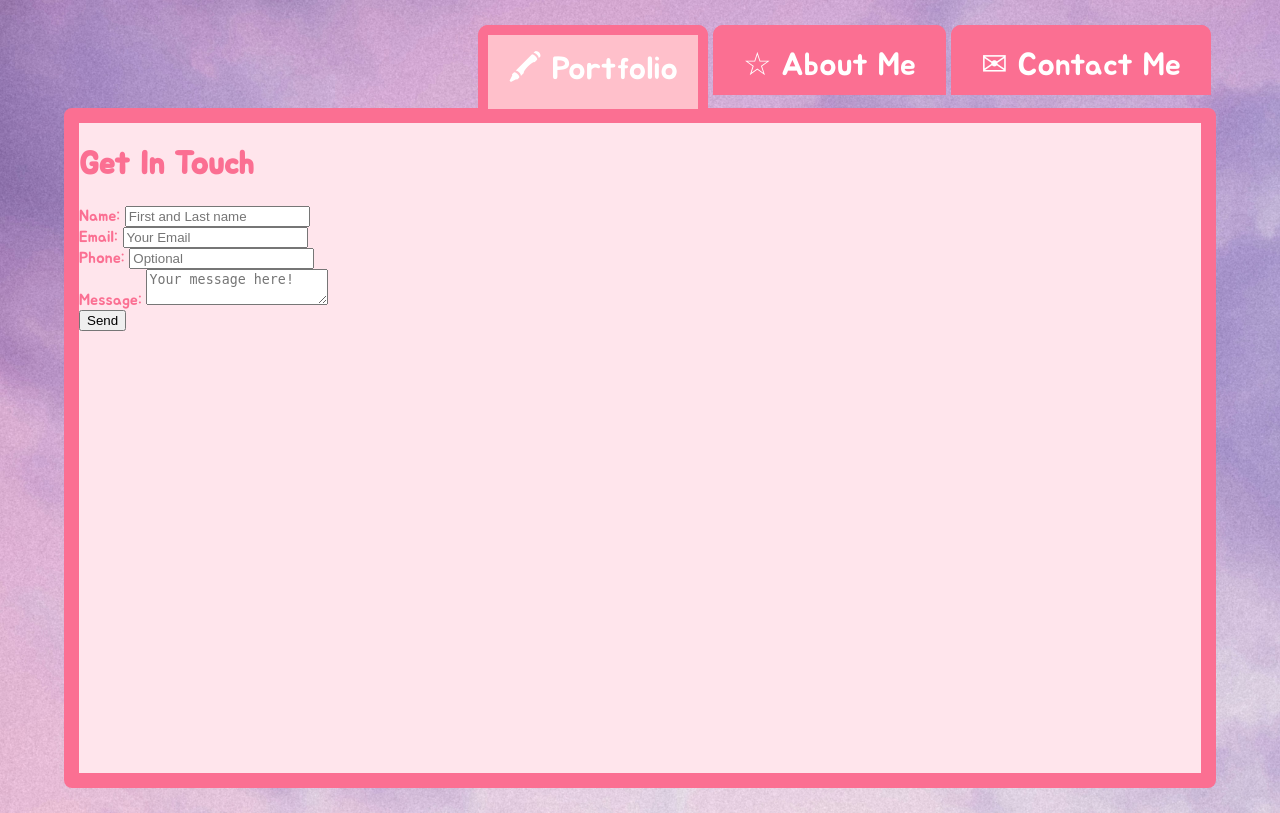
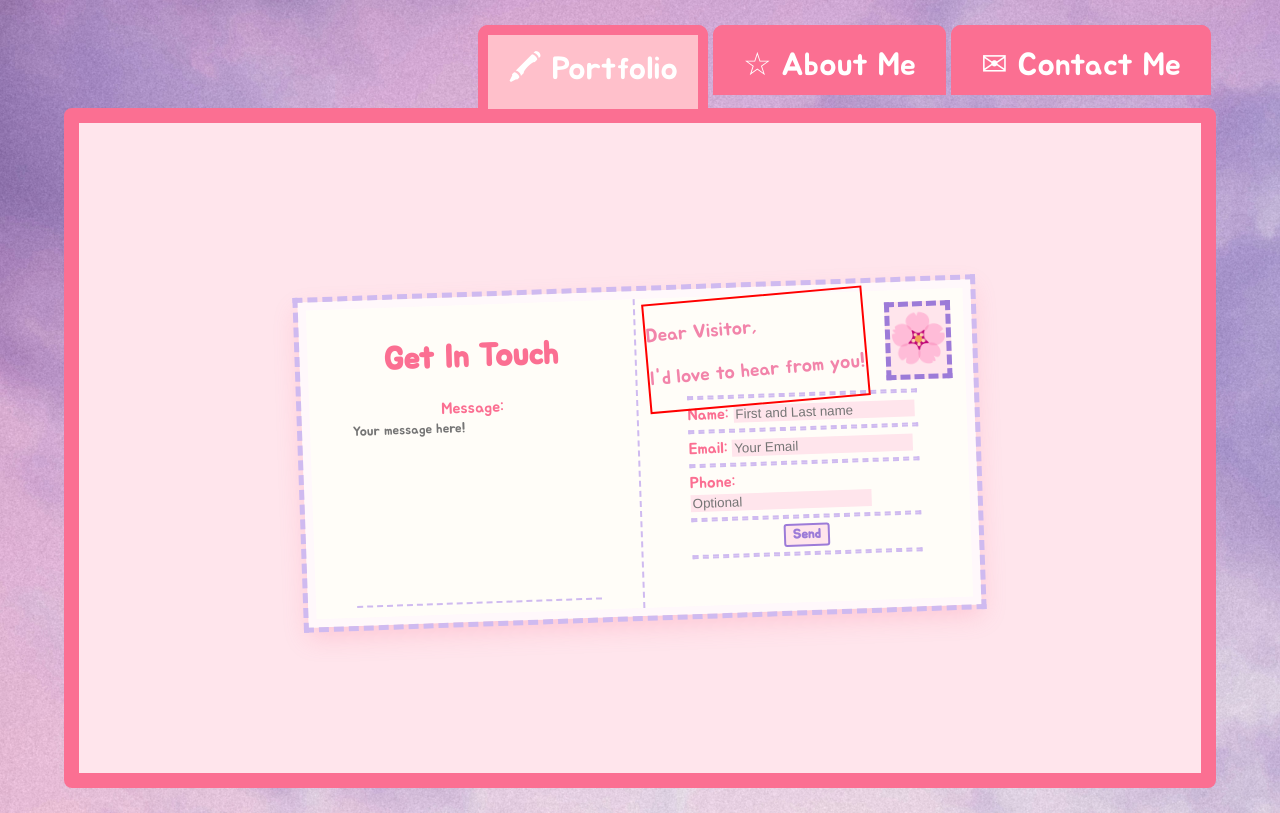
Before and after one commit to Brygetee/My-Portfolio-Website, a Flask app: page /contact in a window 1280 px wide. Run offline with Flask 3, Linux system fonts and the light colour scheme.

Commit message:
created first draft of contact me page

```diff
--- a/static/styles.css
+++ b/static/styles.css
@@ -337,3 +376,108 @@ body{
   border-style: solid;
   border-color: #fff transparent transparent #fff;
 }
+
+/*-------------------------Form page--------------------------------*/
+ .post-card{
+    background-color: #fffdf8;
+    height: 50%;
+    width: 60%;
+    margin: 15% auto;
+    display: flex;
+    justify-content: center;
+    align-items: center;
+    position: relative;
+    border: 8px solid var(--off-white);
+    outline: 5px dashed var(--light-purple);
+    box-shadow:
+        0 10px 25px rgba(251,111,146,.25);
+    transform: rotate(-2deg);
+ }
+#contactForm input:focus,
+#message:focus{
+    background-color: #fff0f5;
+    outline: none;
+    box-shadow: 0 0 8px var(--light-purple);
+}
+ #stamp{
+    position: absolute;
+    height: 25%;
+    width: 10%;
+    border: 5px dashed var(--dark-purple);
+    background-color: var(--light-pink);
+    top: 4%;
+    right: 2%;
+    font-size: 3rem;
+    display: flex;
+    justify-content: center;
+    align-items: center;
+ }
+
+#post-card-contents,
+.contact-form-container{
+    width:50%;
+}
+ #post-card-contents{
+    border-right: 2px dashed var(--light-purple);
+    height: 80%;
+
+ }
+ #message{
+    width: 75%;
+    height: 60%;
+    cursor: pointer;
+    border: none;
+    background-color: transparent;
+    border-bottom: 2px dashed var(--light-purple);
+    font-family: "Jua", sans-serif;
+    color: var(--dark-purple);
+    resize: none;
+ }
+ .contact-form-container, #post-card-contents{
+    height: 100%;
+    display: flex;
+    flex-direction: column;
+    justify-content: center;
+    align-items: center;
+
+
+ }
+ #contactForm{
+    display: flex;
+    flex-direction: column;
+    gap: 5px;
+    width: 70%;
+    height: 100%;
+    margin-top: 30%;
+ }
+#name, #email, #phone{
+    background-color: var(--light-pink);
+    border: none;
+}
+hr{
+  border: 2px dashed var(--light-purple);
+  width: 100%;
+  margin: 0 auto;
+}
+.address-lines{
+    position:absolute;
+    top:0%;
+    right:15%;
+    width:auto !important;
+    color:var(--text-pink);
+    font-size:1.2rem;
+    transform:rotate(-3deg);
+    border: 2px solid red;
+    margin: 0;
+}
+#send{
+    width: 20%;
+    margin: 0 auto;
+    font-family: jua, sans-serif;
+    font-weight: bold;
+    color: var(--dark-purple);
+    border: 2px solid var(--dark-purple);
+    background-color: var(--light-pink);
+    border-radius: 3px;
+    cursor: pointer;
+}
--- a/templates/contact.html
+++ b/templates/contact.html
@@ -3,23 +3,40 @@
 
 {% block content %}
 <!-- Contact Form -->
-<div class="contact-form-container">
-    <form id="contactForm" method="post" name="sentMessage" action="{{url_for('contact')}}">
+<div class="post-card">
+    <div id="stamp">
+        🌸
+    </div>
+
+
+    <div id="post-card-contents">
         <h1>Get In Touch</h1>
-
-        <label for="name">Name:</label>
-        <input type="text" id="name" name="name" placeholder="First and Last name" required>
-<br>
-        <label for="email">Email:</label>
-        <input type="email" id="email" name="email" placeholder="Your Email" required>
-<br>
-        <label for="phone">Phone:</label>
-        <input type="text" id="phone" name="phone" placeholder="Optional">
-<br>
         <label for="message">Message:</label>
         <textarea id="message" name="message" placeholder="Your message here!" required></textarea>
-<br>
-        <button type="submit">Send</button>
+    </div>
+    <div class="contact-form-container">
+        <form id="contactForm" method="post" name="sentMessage" action="{{url_for('contact')}}">
+
+        <hr>
+        <label for="name">Name:
+        <input type="text" id="name" name="name" placeholder="First and Last name" required>
+        </label>
+        <hr>
+        <label for="email">Email:
+        <input type="email" id="email" name="email" placeholder="Your Email" required>
+        </label>
+        <hr>
+        <label for="phone">Phone:
+        <input type="text" id="phone" name="phone" placeholder="Optional">
+        </label>
+        <hr>
+        <button type="submit" id="send">Send</button>
+            <hr>
     </form>
 </div>
+            <div class="address-lines">
+            <p>Dear Visitor,</p>
+            <p>I'd love to hear from you!</p>
+        </div>
+    </div>
 {% endblock %}
```
Also changed, not shown: other parts of static/styles.css (+75 -36 lines), templates/index.html (+6 -10 lines).
